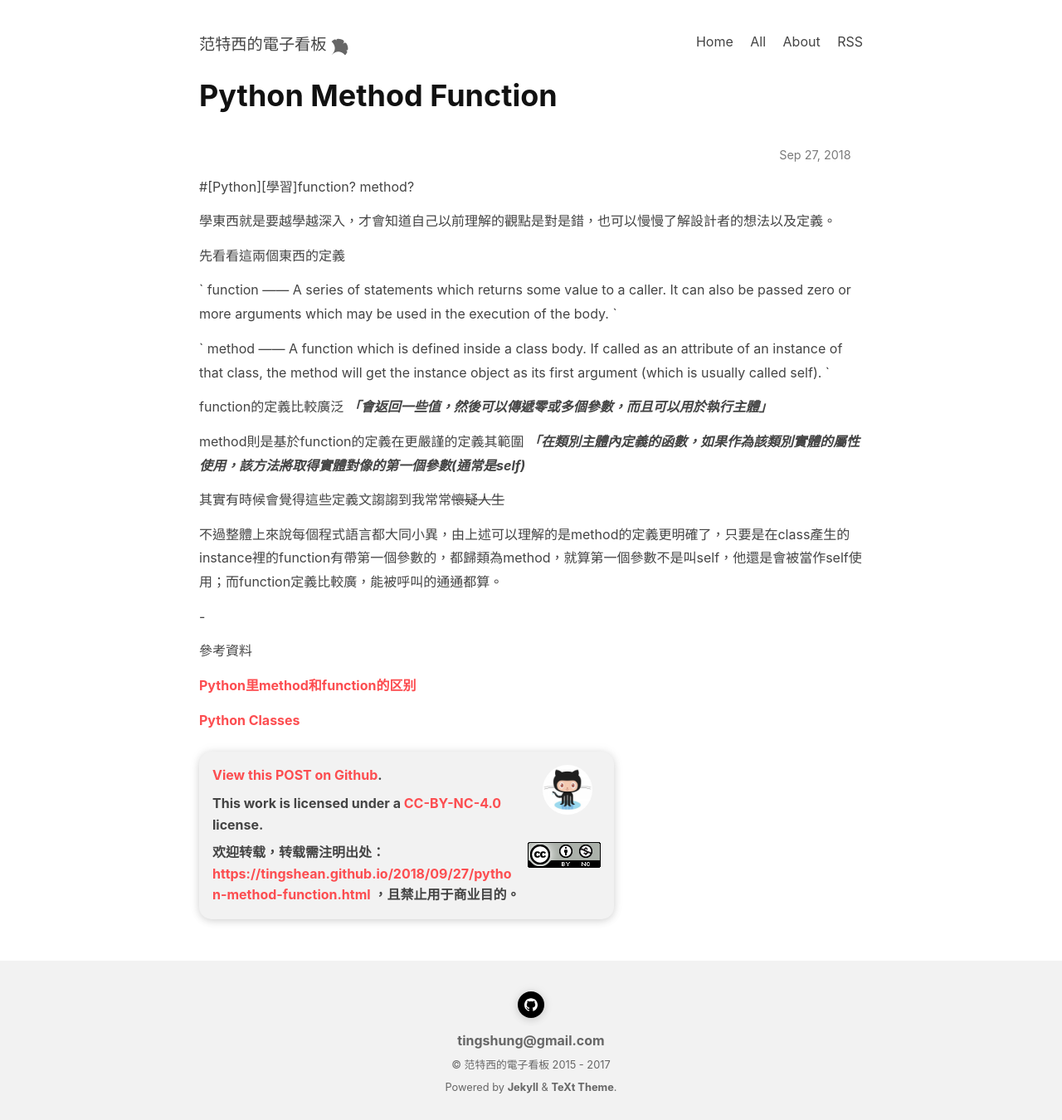
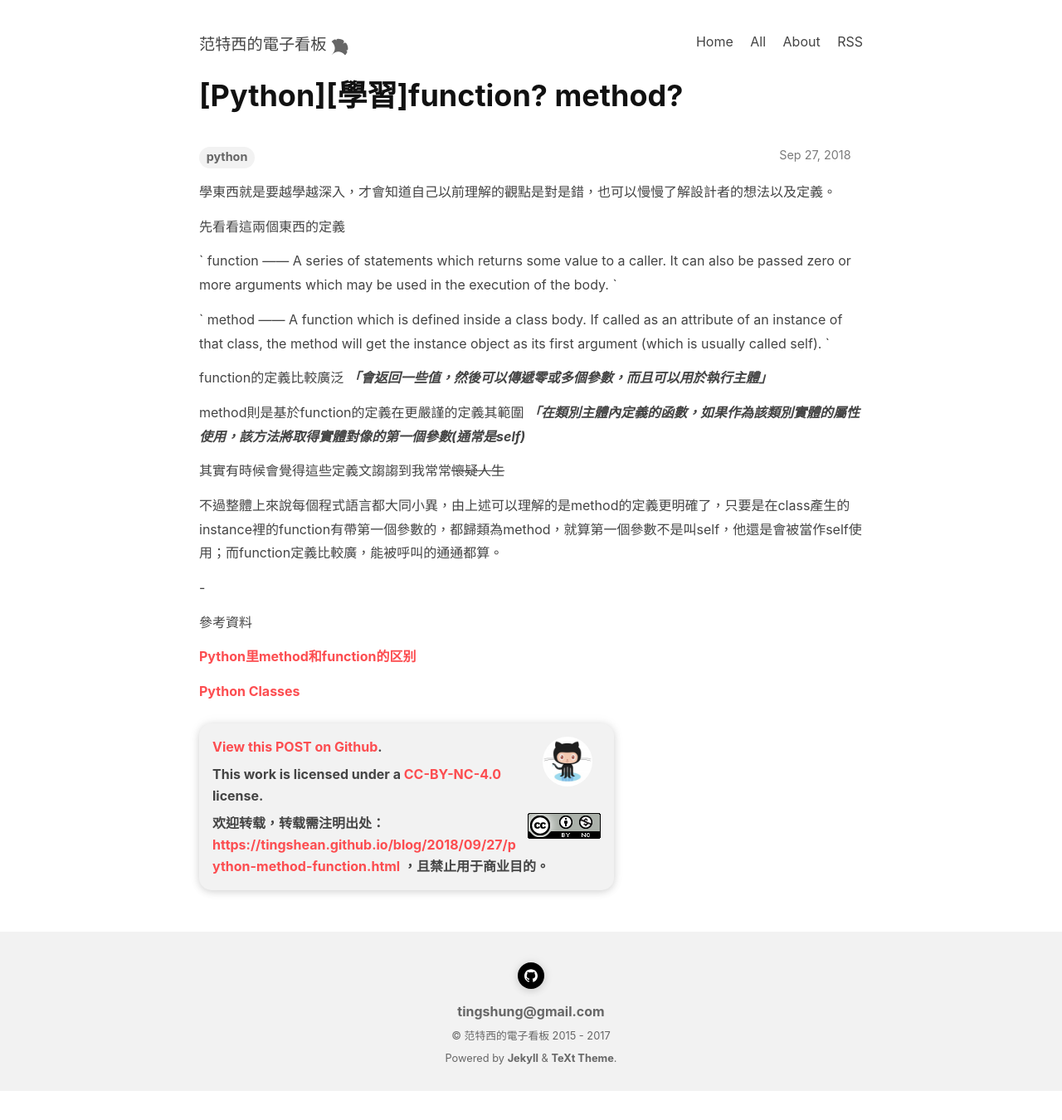
Before and after one commit to tingShean/tingshean.github.io, a Jekyll site: the page built from _posts/2018-09-27-python-method-function.md, in a window 1280 px wide. Shown: the whole page at 83% size. Built offline with Jekyll 4.4.1, drawn with Linux system fonts in a browser that asks for light colours; nearby versions of some CDN libraries; our own code applies the rules of GitHub Pages for plain Markdown files; comment, search, counter and statistics services are not loaded; after the commit the page ends 1315 px from its top, so only the background shows below that; part of the change alters nothing that is shown.

Commit message:
[Update]
20180927 post

```diff
--- a/_posts/2018-09-27-python-method-function.md
+++ b/_posts/2018-09-27-python-method-function.md
@@ -1,4 +1,11 @@
-#[Python][學習]function? method?
+---
+layout: post
+title:  "[Python][學習]function? method?"
+date:   2018-09-27 20:00:00 +0800
+category: blog
+key: 20180927
+tags: python
+---
 
 學東西就是要越學越深入，才會知道自己以前理解的觀點是對是錯，也可以慢慢了解設計者的想法以及定義。
 
```
